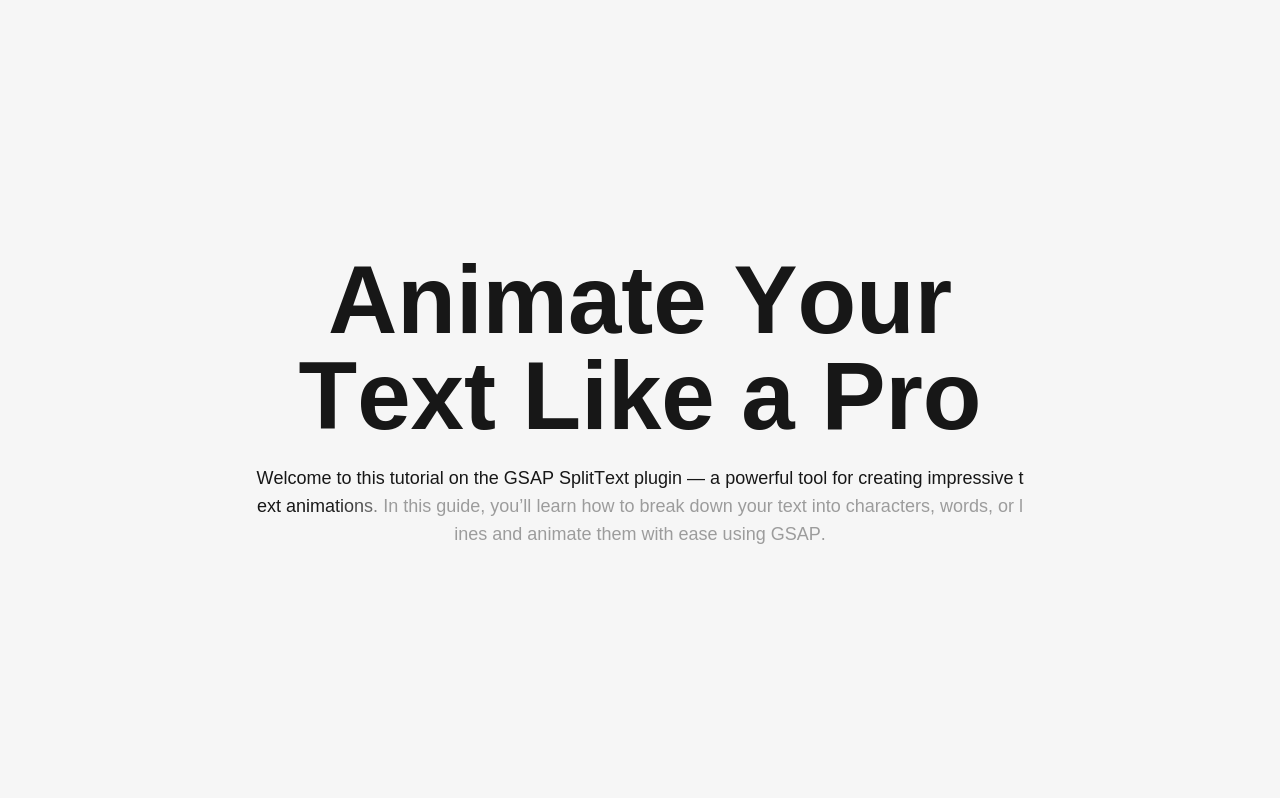
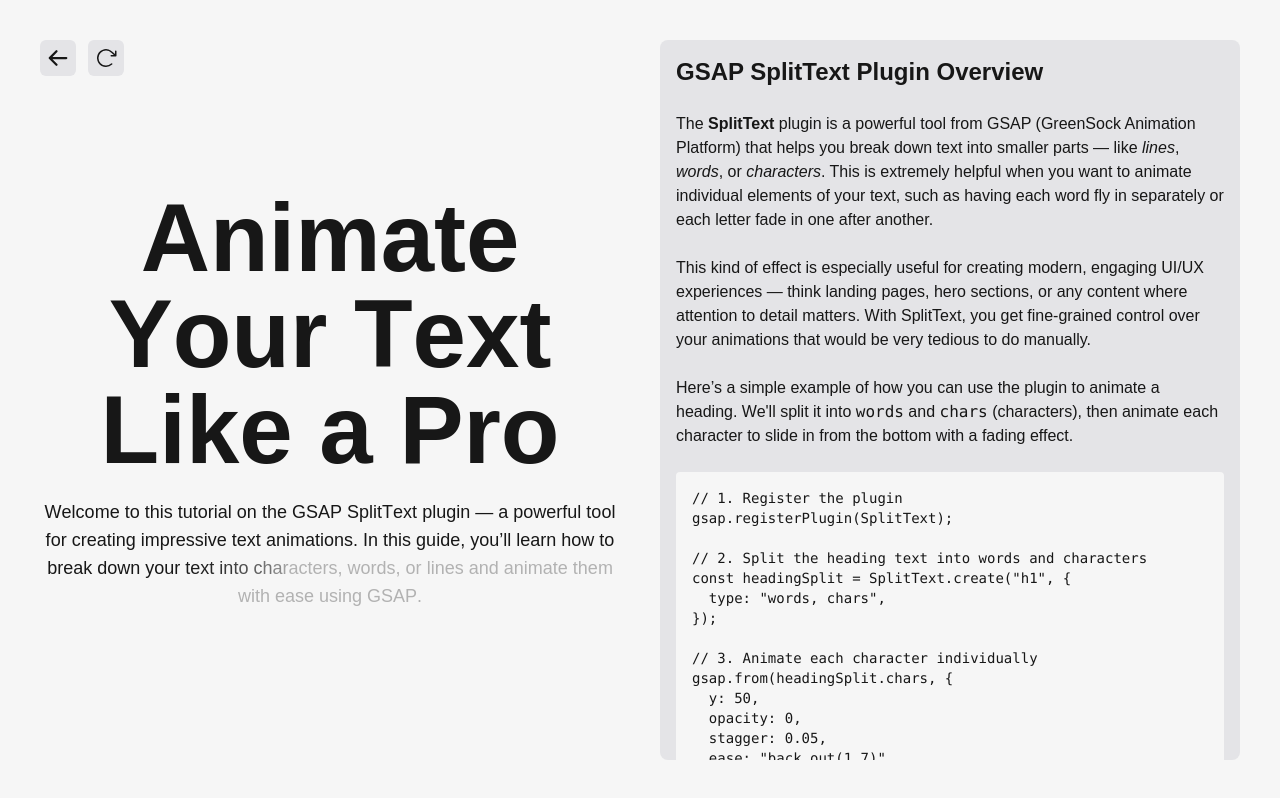
Before and after one commit to girishsawant999/30-days-of-gsap, a Next.js app: page /day-1 in a window 1280 px wide. Built offline with nearby package versions, Linux system fonts and the light colour scheme.

Commit message:
feat: Day 1 - GSAP FromTo Animation

```diff
--- a/src/app/day-1/page.tsx
+++ b/src/app/day-1/page.tsx
@@ -1,15 +1,18 @@
 "use client";
+import BackButton from "@/components/BackButton";
+import ReloadButton from "@/components/ReloadButton";
 import { useGSAP } from "@gsap/react";
 import gsap from "gsap";
 import SplitText from "gsap/SplitText";
-import { useRef } from "react";
+import { useRef, useState } from "react";
 
 gsap.registerPlugin(SplitText);
 
 const SplitTextTutorial = () => {
+  const [flag, setFlag] = useState(false);
   const container = useRef(null);
 
-  useGSAP(
+  const { context } = useGSAP(
     () => {
       const headingSplit = SplitText.create("h1", {
         type: "words, chars",
@@ -22,28 +25,39 @@
       tl.from(headingSplit.words, {
         opacity: 0,
         y: 100,
+        rotationX: 90,
+        transformOrigin: "top center",
         stagger: 0.05,
-        ease: "power2.out",
+        ease: "back.out(1.7)",
+        duration: 0.8,
       });
 
-      gsap.set(paragraphSplit.chars, { opacity: 0.4 });
+      gsap.set(paragraphSplit.chars, { opacity: 0.3 });
       tl.to(paragraphSplit.chars, {
         opacity: 1,
-        stagger: 0.05,
+        stagger: 0.03,
         ease: "power2.out",
       });
     },
     {
       scope: container,
+      dependencies: [flag],
     }
   );
 
   return (
-    <section
-      ref={container}
-      className="grid w-full place-items-center h-dvh p-10"
-    >
-      <div className="max-w-3xl">
+    <section className="grid md:grid-cols-2 gap-10 relative w-full place-items-center h-dvh p-10">
+      <div className="flex items-center gap-3 absolute top-10 left-10">
+        <BackButton />
+        <ReloadButton
+          onReload={() => {
+            context.revert();
+            setFlag((prev) => !prev);
+          }}
+        />
+      </div>
+
+      <div className="max-w-3xl" ref={container}>
         <h1
           className="text-8xl font-bold text-center mb-5 overflow-hidden"
           aria-label="Animate Your Text Like a Pro"
@@ -57,6 +71,63 @@
           animate them with ease using GSAP.
         </p>
       </div>
+
+      <div className="p-4 bg-zinc-200 dark:bg-zinc-800 rounded-lg place-self-stretch overflow-y-auto no-scrollbar">
+        <h1 className="text-2xl font-semibold mb-6">
+          GSAP SplitText Plugin Overview
+        </h1>
+        <p className="mb-6">
+          The <strong>SplitText</strong> plugin is a powerful tool from GSAP
+          (GreenSock Animation Platform) that helps you break down text into
+          smaller parts — like <em>lines</em>, <em>words</em>, or{" "}
+          <em>characters</em>. This is extremely helpful when you want to
+          animate individual elements of your text, such as having each word fly
+          in separately or each letter fade in one after another.
+        </p>
+        <p className="mb-6">
+          This kind of effect is especially useful for creating modern, engaging
+          UI/UX experiences — think landing pages, hero sections, or any content
+          where attention to detail matters. With SplitText, you get
+          fine-grained control over your animations that would be very tedious
+          to do manually.
+        </p>
+        <p className="mb-6">
+          Here’s a simple example of how you can use the plugin to animate a
+          heading. We'll split it into <code>words</code> and <code>chars</code>{" "}
+          (characters), then animate each character to slide in from the bottom
+          with a fading effect.
+        </p>
+        <pre className="bg-background text-foreground p-4 rounded text-sm overflow-auto mb-6">
+          <code>
+            {`// 1. Register the plugin
+gsap.registerPlugin(SplitText);
+
+// 2. Split the heading text into words and characters
+const headingSplit = SplitText.create("h1", {
+  type: "words, chars",
+});
+
+// 3. Animate each character individually
+gsap.from(headingSplit.chars, {
+  y: 50,
+  opacity: 0,
+  stagger: 0.05,
+  ease: "back.out(1.7)"
+});`}
+          </code>
+        </pre>
+        <p className="mb-6">
+          <strong>Important Note:</strong> Always ensure the element you're
+          splitting (like <code>h1</code> or <code>p</code>) is already visible
+          and present in the DOM when the SplitText function runs. Otherwise,
+          the plugin may not work as expected.
+        </p>
+        <p>
+          SplitText doesn’t ship with GSAP by default — it’s a paid plugin
+          offered through GreenSock’s Club. You’ll need a membership to use it
+          in production, but you can try it locally for learning and demos.
+        </p>
+      </div>
     </section>
   );
 };
--- a/src/app/globals.css
+++ b/src/app/globals.css
@@ -25,6 +25,13 @@
   font-family: Arial, Helvetica, sans-serif;
 }
 
-scrollbar-hidden::-webkit-scrollbar {
-  display: none;
+@layer utilities {
+  .no-scrollbar {
+    -ms-overflow-style: none; /* IE and Edge */
+    scrollbar-width: none; /* Firefox */
+  }
+
+  .no-scrollbar::-webkit-scrollbar {
+    display: none; /* Chrome, Safari, Opera */
+  }
 }
--- /dev/null
+++ b/src/components/BackButton.tsx
@@ -0,0 +1,45 @@
+import gsap from "gsap";
+import { useRouter } from "next/navigation";
+import { useRef } from "react";
+
+const BackButton = () => {
+  const router = useRouter();
+  const iconRef = useRef(null);
+
+  const toggle = () => {
+    const tl = gsap.timeline();
+    tl.to(iconRef.current, {
+      x: -90,
+      duration: 0.2,
+      ease: "power2.in",
+      onComplete() {
+        router.back();
+      },
+    }).to(iconRef.current, {
+      x: 0,
+      duration: 0.2,
+      ease: "power2.out",
+    });
+  };
+
+  return (
+    <button
+      className="bg-zinc-200 dark:bg-zinc-800 rounded-md p-1.5 cursor-pointer hover:opacity-80 transition-opacity overflow-hidden"
+      aria-label="Reload animation"
+      onClick={toggle}
+    >
+      <svg
+        ref={iconRef}
+        xmlns="http://www.w3.org/2000/svg"
+        width="24"
+        height="24"
+        fill="currentColor"
+        viewBox="0 0 256 256"
+      >
+        <path d="M228,128a12,12,0,0,1-12,12H69l51.52,51.51a12,12,0,0,1-17,17l-72-72a12,12,0,0,1,0-17l72-72a12,12,0,0,1,17,17L69,116H216A12,12,0,0,1,228,128Z"></path>
+      </svg>
+    </button>
+  );
+};
+
+export default BackButton;
--- /dev/null
+++ b/src/components/ReloadButton.tsx
@@ -0,0 +1,43 @@
+import gsap from "gsap";
+import { useRef } from "react";
+
+const ReloadButton = ({ onReload }: { onReload: () => void }) => {
+  const iconRef = useRef(null);
+
+  const toggle = () => {
+    const tl = gsap.timeline();
+    tl.to(iconRef.current, {
+      rotate: 90,
+      duration: 0.2,
+      ease: "power2.in",
+      onComplete() {
+        onReload();
+      },
+    }).to(iconRef.current, {
+      rotate: 0,
+      duration: 0.2,
+      ease: "power2.out",
+    });
+  };
+
+  return (
+    <button
+      className="bg-zinc-200 dark:bg-zinc-800 rounded-md p-1.5 cursor-pointer hover:opacity-80 transition-opacity"
+      aria-label="Reload animation"
+      onClick={toggle}
+    >
+      <svg
+        ref={iconRef}
+        xmlns="http://www.w3.org/2000/svg"
+        width="24"
+        height="24"
+        fill="currentColor"
+        viewBox="0 0 256 256"
+      >
+        <path d="M240,56v48a8,8,0,0,1-8,8H184a8,8,0,0,1,0-16H211.4L184.81,71.64l-.25-.24a80,80,0,1,0-1.67,114.78,8,8,0,0,1,11,11.63A95.44,95.44,0,0,1,128,224h-1.32A96,96,0,1,1,195.75,60L224,85.8V56a8,8,0,1,1,16,0Z"></path>
+      </svg>
+    </button>
+  );
+};
+
+export default ReloadButton;
```
